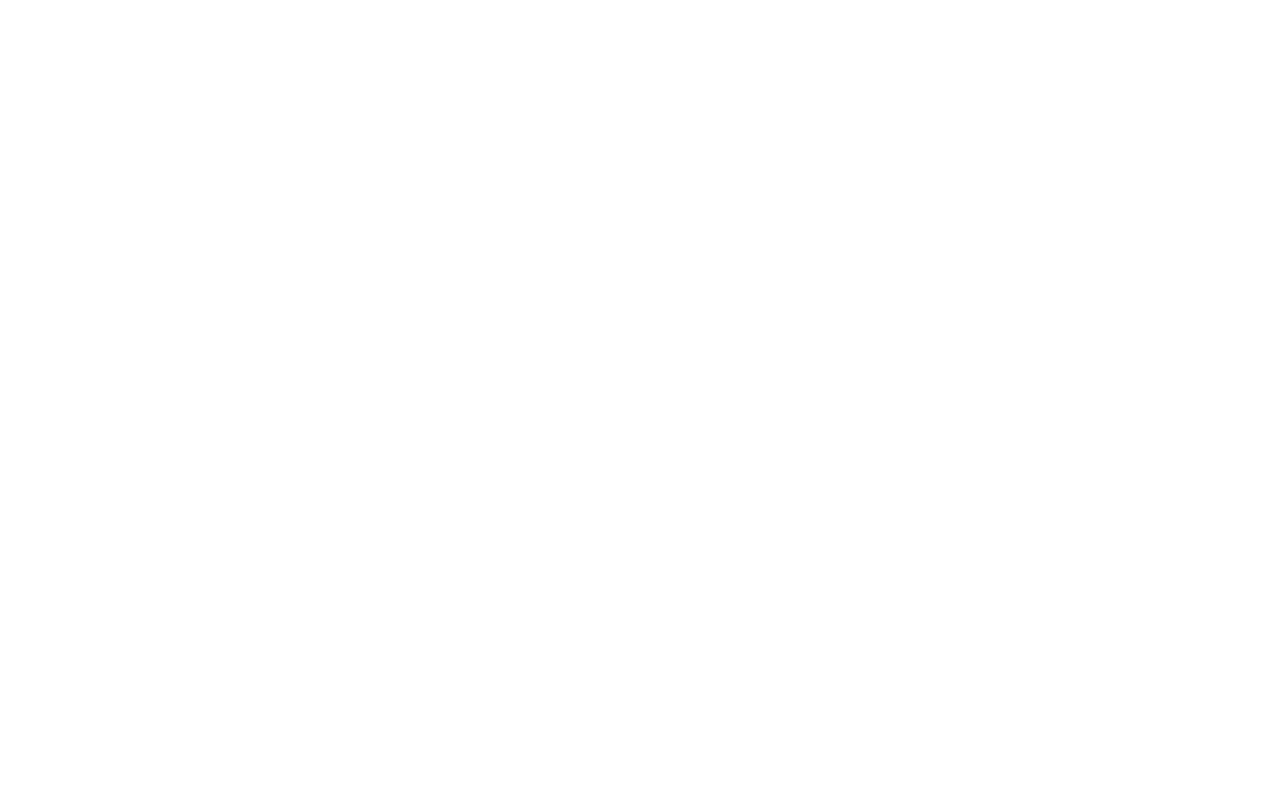
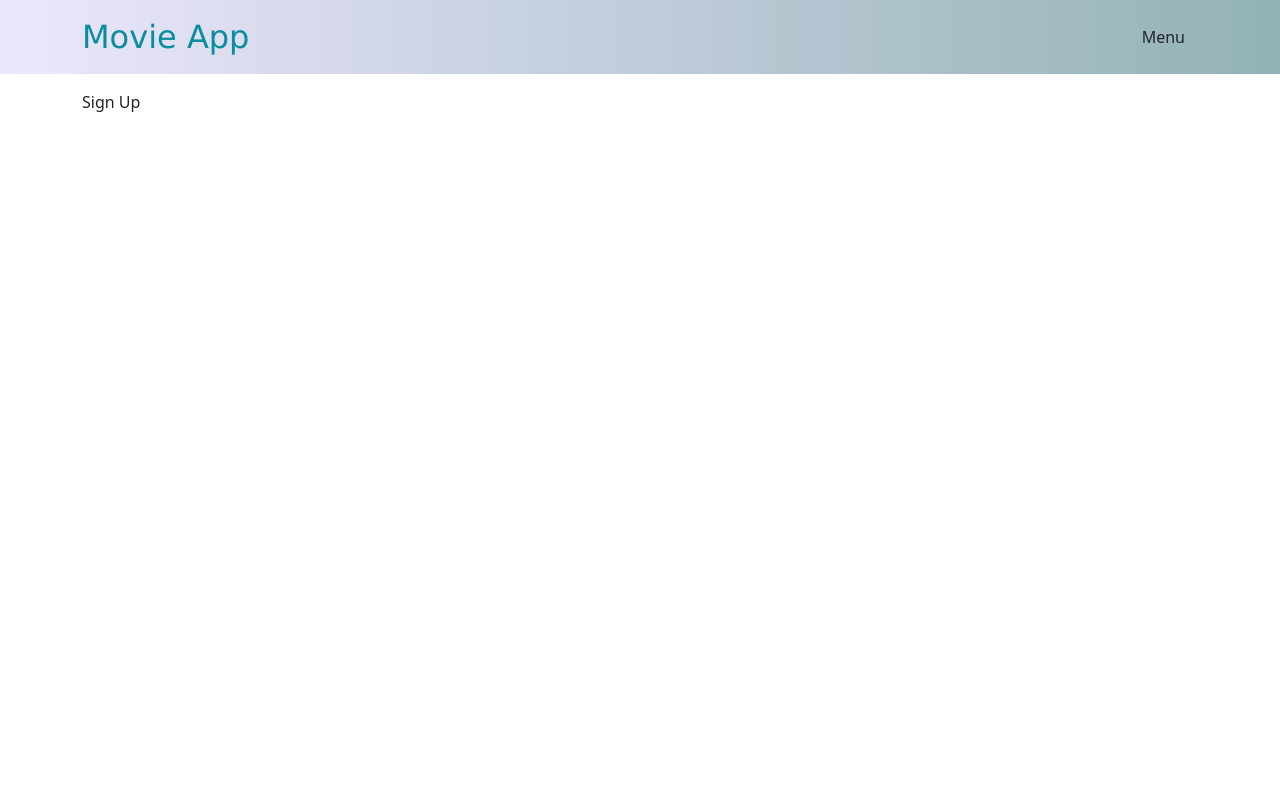
Before and after one commit to Belu-Sanchez/movie-app, a React (Create React App) app: page /singup in a window 1280 px wide. Before the commit this address had no page. Shown: the top 800 px of the page. Built offline with nearby package versions, Linux system fonts and the light colour scheme.

Commit message:
update/page and route sing up changes

```diff
--- a/src/index.tsx
+++ b/src/index.tsx
@@ -2,7 +2,7 @@
 import App from './App';
 import "bootstrap/dist/css/bootstrap.min.css";
 import { BrowserRouter, Route, Routes } from 'react-router-dom';
-import { Dashboard, Forgot, LastReleases, Login, PopularMovies, Search, SignIn } from './pages';
+import { Dashboard, Forgot, LastReleases, Login, PopularMovies, Search, SignUp } from './pages';
 
 
 const root = ReactDOM.createRoot(
@@ -15,7 +15,7 @@
       <Route index element={<Dashboard />} />
       <Route path="login" element={<Login />} />
       <Route path="forgot" element={<Forgot />} />
-      <Route path="singin" element={<SignIn />} />
+      <Route path="singup" element={<SignUp />} />
       <Route path="lastreleases" element={<LastReleases />} />
       <Route path="popularmovies" element={<PopularMovies />} />
       <Route path="search" element={<Search />} />
--- a/src/pages/Signin/index.tsx
+++ /dev/null
@@ -1,9 +0,0 @@
-const SignIn = () => {
-    return (
-        <>
-        <div>Sign in</div>
-        </>
-    );
-}
-
-export { SignIn };
--- /dev/null
+++ b/src/pages/Signup/index.tsx
@@ -0,0 +1,9 @@
+const SignUp = () => {
+    return (
+        <>
+        <div>Sign Up</div>
+        </>
+    );
+}
+
+export { SignUp };
--- a/src/pages/index.ts
+++ b/src/pages/index.ts
@@ -4,4 +4,4 @@
 export { Login } from './Login';
 export { PopularMovies } from './PopularMovies';
 export { Search } from './Searcher';
-export { SignIn } from './Signin';
+export { SignUp } from './Signup';
```
